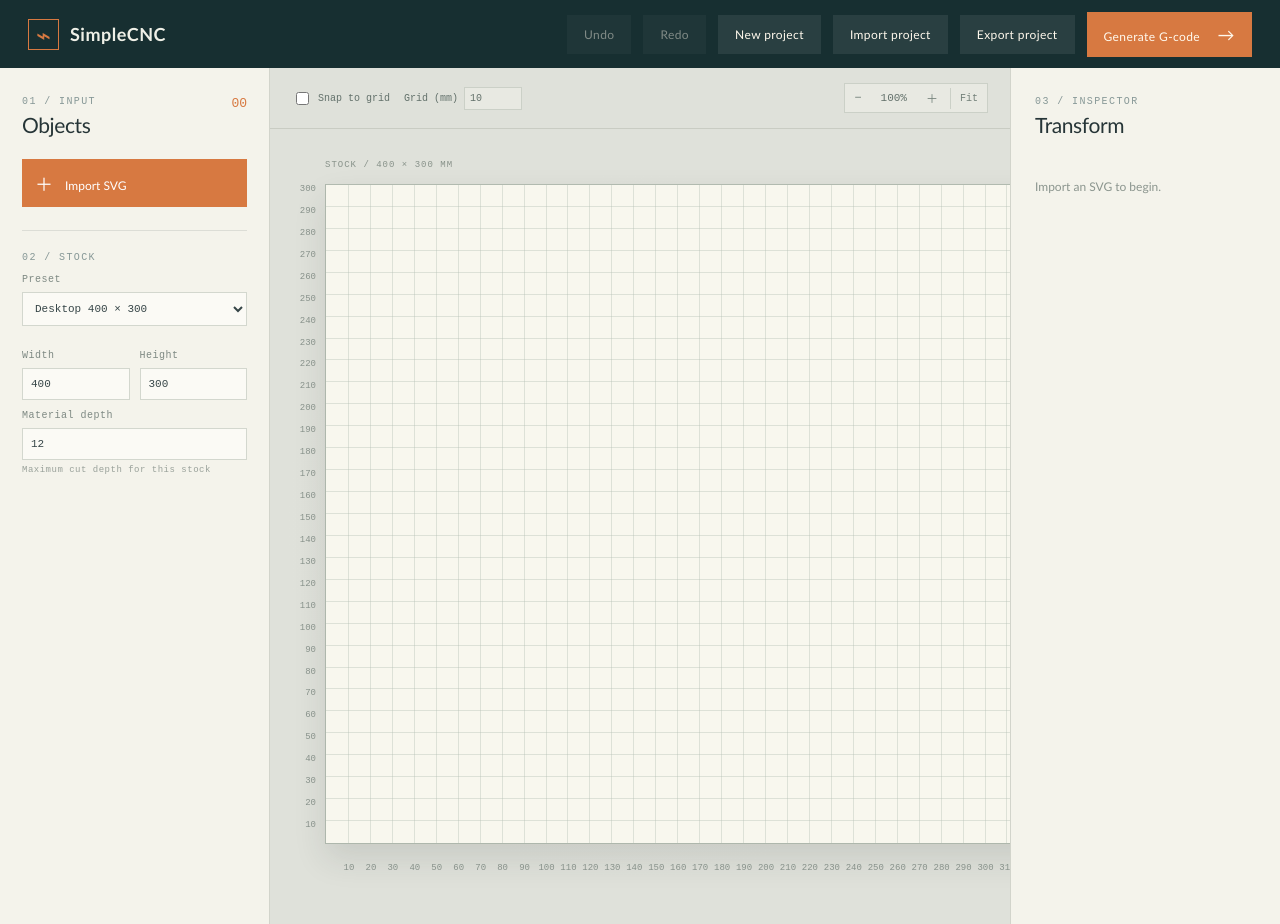
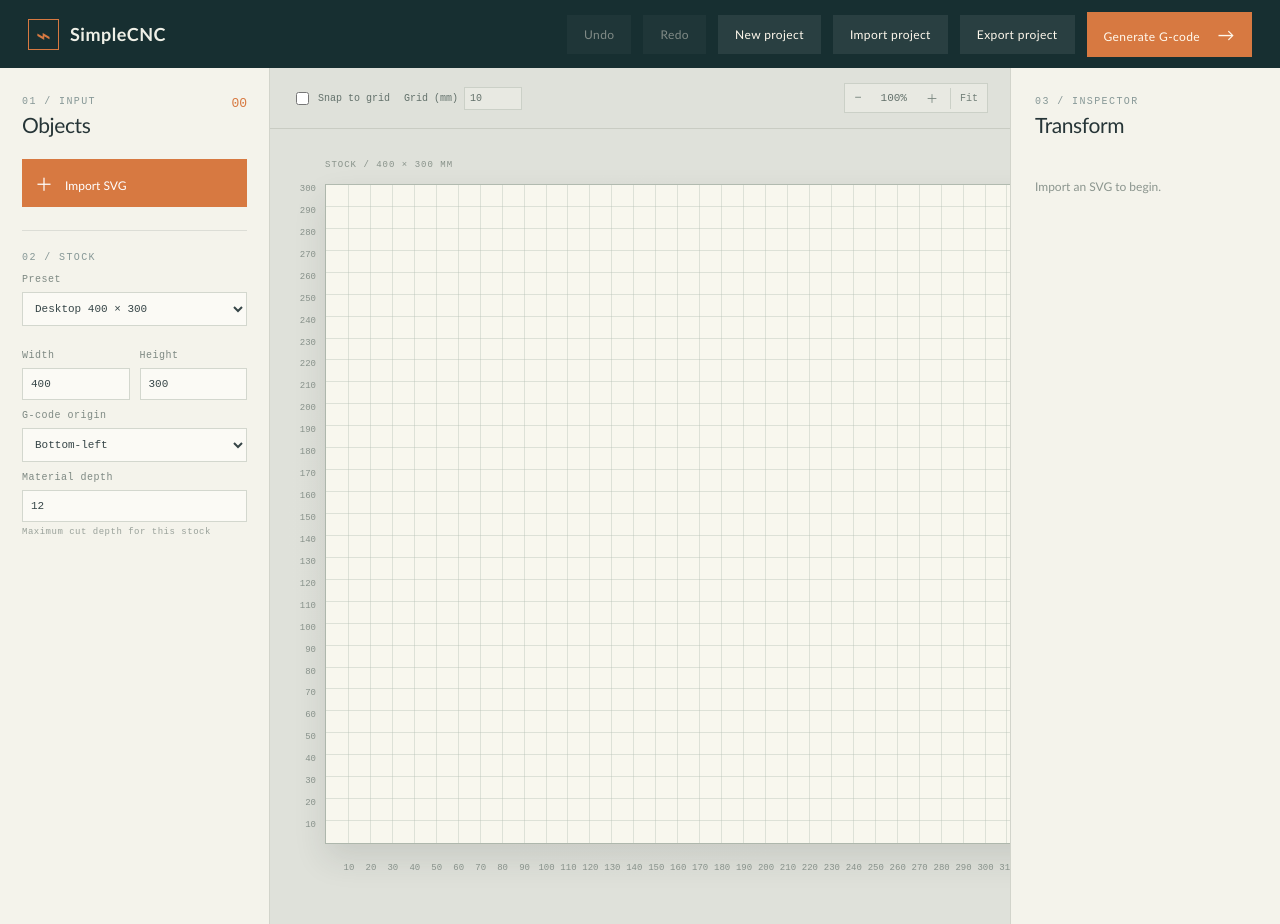
Before and after one commit to stephenharris/simplecnc, a React (Vite) app: page / in a window 1280 px wide. Built offline with nearby package versions, Linux system fonts and the light colour scheme.

Commit message:
Add support for centre origin

```diff
--- a/src/App.tsx
+++ b/src/App.tsx
@@ -58,7 +58,7 @@ function App() {
   })
 
   const newProject = () => {
-    project.setProject({ stock: { width: 400, height: 300, depth: 12 }, objects: [] })
+    project.setProject({ stock: { width: 400, height: 300, depth: 12, origin: 'bottom-left' }, objects: [] })
     selection.setSelectedIds([])
     clearProjectFromStorage()
   }
--- a/src/components/Canvas.tsx
+++ b/src/components/Canvas.tsx
@@ -187,8 +187,8 @@ export function Canvas({ objects, selectedIds, stock, zoom, gridSnap, onGridSnap
         <div className="workbench" style={{ width: `${900 * zoom / 100}px`, aspectRatio: `${stock.width} / ${stock.height}` }}>
           <div className="stock-label">STOCK / {stock.width} × {stock.height} MM</div>
           <div className="stock-surface">
-            <Grid maxSpan={stock.width} direction="vertical" />
-            <Grid maxSpan={stock.height} direction="horizontal" />
+            <Grid maxSpan={stock.width} origin={stock.origin || 'bottom-left'} direction="vertical" />
+            <Grid maxSpan={stock.height} origin={stock.origin || 'bottom-left'} direction="horizontal" />
             {selectedIds.length > 0 && <div
               className='axis-aligned-selection-box'
               style={{
--- a/src/components/Grid.tsx
+++ b/src/components/Grid.tsx
@@ -3,13 +3,16 @@ import './Grid.css'
 type GridProps = {
   maxSpan: number
   direction: 'horizontal' | 'vertical'
+  origin: 'bottom-left' | 'center'
 }
 
-export function Grid({ maxSpan, direction }: GridProps) {
+export function Grid({ maxSpan, direction, origin }: GridProps) {
 
   const delta = 10;
   const numberOfLines = Math.floor(maxSpan / delta)
   const percentage = 100 / numberOfLines;
+  const offset = origin === 'center' ? numberOfLines / 2 : 0;
+
   return (
     <span>
 {[...Array(numberOfLines)].map((_, index) =>
@@ -18,7 +21,7 @@ export function Grid({ maxSpan, direction }: GridProps) {
     className={`grid-line ${direction}`}
     style={{ [direction === 'horizontal' ? 'bottom' : 'left']: `${Math.min((index + 1) * percentage, 100)}%` }}
   >
-    <span className={`axis-${direction === 'horizontal' ? 'y' : 'x'}`}>{(index + 1) * delta}</span>
+    <span className={`axis-${direction === 'horizontal' ? 'y' : 'x'}`}>{(index + 1 - offset) * delta}</span>
   </span>
   )
 }
--- a/src/components/LeftSidebar.tsx
+++ b/src/components/LeftSidebar.tsx
@@ -71,6 +71,17 @@ export function LeftSidebar({ objects, stock, fileInput, onImport, onSelect, onS
             <CommitInput type="number" value={stock.height.toString()} onCommit={(value) => onStockChange({ height: Number(value) })} />
           </label>
         </div>
+        <label>
+          G-code origin
+          <select
+            aria-label="G-code origin"
+            value={stock.origin ?? 'bottom-left'}
+            onChange={(event) => onStockChange({ origin: event.target.value === 'center' ? 'center' : 'bottom-left' })}
+          >
+            <option value="bottom-left">Bottom-left</option>
+            <option value="center">Center</option>
+          </select>
+        </label>
         <label className="stock-depth">
           Material depth
           <input type="number" min="0" value={stock.depth} onChange={(event) => onStockChange({ depth: Math.max(0, Number(event.target.value)) })} />
--- a/src/gcode/generator.ts
+++ b/src/gcode/generator.ts
@@ -19,7 +19,7 @@ export const generateGcode = (object: SvgObject, stock: Stock): string => {
   const toolDiameter = bit.diameter
   const lines = [
     `; SimpleCNC / ${object.operationName}`,
-    '; GRBL 1.1 / Z0 at material top / origin: bottom-left',
+    `; GRBL 1.1 / Z0 at material top / origin: ${stock.origin === 'center' ? 'center of stock' : 'bottom-left'}`,
     `; Stepdown: ${object.cut.depthPerPass.toFixed(2)} mm`,
     'G21',
     'G90',
--- a/src/gcode/helpers.ts
+++ b/src/gcode/helpers.ts
@@ -1,4 +1,4 @@
-import type { Contour, Point, SvgObject } from '../types/cnc'
+import type { Contour, Point, Stock, SvgObject } from '../types/cnc'
 
 export const POINT_TOLERANCE = 0.25
 
@@ -109,7 +109,7 @@ export const getObjectPathTransform = (object: SvgObject): SvgTransform => {
   return { ...transform, boundsX, boundsY }
 }
 
-export const toMachinePoint = (point: Point, object: SvgObject, pathTransform = IDENTITY_TRANSFORM): Point => {
+export const toMachinePoint = (point: Point, object: SvgObject, pathTransform = IDENTITY_TRANSFORM, stock?: Pick<Stock, 'width' | 'height' | 'origin'>): Point => {
   const transformedPoint = pathTransform.transformed
     ? {
         x: pathTransform.a * point.x + pathTransform.c * point.y + pathTransform.e - pathTransform.boundsX,
@@ -130,10 +130,12 @@ export const toMachinePoint = (point: Point, object: SvgObject, pathTransform =
   // Finally, apply rotation around the center of the object.
   const angle = object.rotation * Math.PI / 180
   const center = { x: object.x + object.width / 2, y: object.y + object.height / 2 }
-  return {
+  const machinePoint = {
     x: center.x + (x - center.x) * Math.cos(angle) - (y - center.y) * Math.sin(angle),
     y: center.y + (x - center.x) * Math.sin(angle) + (y - center.y) * Math.cos(angle),
   }
+  if (stock?.origin !== 'center') return machinePoint
+  return { x: machinePoint.x - stock.width / 2, y: machinePoint.y - stock.height / 2 }
 }
 
 export const sanitizeOperationName = (name: string) => name.trim().replace(/[^a-z0-9]+/gi, '-').replace(/^-|-$/g, '').toLowerCase() || 'operation'
--- a/src/gcode/operations/gcode-operation.ts
+++ b/src/gcode/operations/gcode-operation.ts
@@ -19,13 +19,13 @@ export abstract class GcodeOperation {
   }
 
   generateDepthPasses(lines: string[], stock: Stock) {
-    forEachDepthPass(this.object, stock, (depth) => this.addDepthPass(lines, depth))
+    forEachDepthPass(this.object, stock, (depth) => this.addDepthPass(lines, depth, stock))
   }
 
-  protected addDepthPass(lines: string[], depth: number) {
+  protected addDepthPass(lines: string[], depth: number, stock: Stock) {
     const contours = this.pathFlattener
       .flatten(this.object.pathData)
-      .map((contour) => contour.map((point) => toMachinePoint(point, this.object, this.pathTransform)))
+      .map((contour) => contour.map((point) => toMachinePoint(point, this.object, this.pathTransform, stock)))
     writeToolpath(lines, this.object, depth, this.adjustContours(contours, depth))
   }
 
--- a/src/gcode/operations/pocket-operation.ts
+++ b/src/gcode/operations/pocket-operation.ts
@@ -17,14 +17,14 @@ export class PocketOperation extends GcodeOperation {
 
     if(this.object.cut.finalPassStepOver && this.object.cut.finalPassStepOver < stepOver ) {
       lines.push(`; Final pass with step over ${this.object.cut.finalPassStepOver}%`);
-      this.addFinalDepthPass(lines, maxDepth, this.object.cut.finalPassStepOver);
+      this.addFinalDepthPass(lines, maxDepth, this.object.cut.finalPassStepOver, stock);
     }
   }
 
-  private addFinalDepthPass(lines: string[], depth: number, stepOver: number) {
+  private addFinalDepthPass(lines: string[], depth: number, stepOver: number, stock: Stock) {
     const contours = this.pathFlattener
       .flatten(this.object.pathData)
-      .map((contour) => contour.map((point) => toMachinePoint(point, this.object, this.pathTransform)))
+      .map((contour) => contour.map((point) => toMachinePoint(point, this.object, this.pathTransform, stock)))
 
     const adjustedContours = this.contourOffsetter.pocket(contours, this.cuttingDiameterAtDepth(depth), stepOver / 100)
     writeToolpath(lines, this.object, depth, adjustedContours)
--- a/src/hooks/useProject.ts
+++ b/src/hooks/useProject.ts
@@ -6,7 +6,7 @@ import type { Point, Stock, SvgObject } from '../types/cnc'
 import type { GridSnapSettings } from '../utils/grid'
 import { snapToGrid } from '../utils/grid'
 
-const defaultStock: Stock = { width: 400, height: 300, depth: 12 }
+const defaultStock: Stock = { width: 400, height: 300, depth: 12, origin: 'bottom-left' }
 
 const loadInitialProject = (): ProjectSnapshot => {
   const storedProject = loadProjectFromStorage()
--- a/src/types/cnc.ts
+++ b/src/types/cnc.ts
@@ -41,6 +41,7 @@ export type Stock = {
   width: number
   height: number
   depth: number
+  origin?: 'bottom-left' | 'center'
 }
 
 export type Point = {
--- a/src/utils/project.ts
+++ b/src/utils/project.ts
@@ -29,7 +29,10 @@ export const deserializeProject = (raw: string): ProjectFile => {
 
     return {
       version: 1,
-      stock: parsed.stock,
+      stock: {
+        ...parsed.stock,
+        origin: parsed.stock.origin === 'center' ? 'center' : 'bottom-left',
+      },
       objects: parsed.objects as SvgObject[],
       savedAt: typeof parsed.savedAt === 'string' ? parsed.savedAt : undefined,
     }
```
Also changed, not shown: 2 other files (tests, documents, lock files or other folders).
